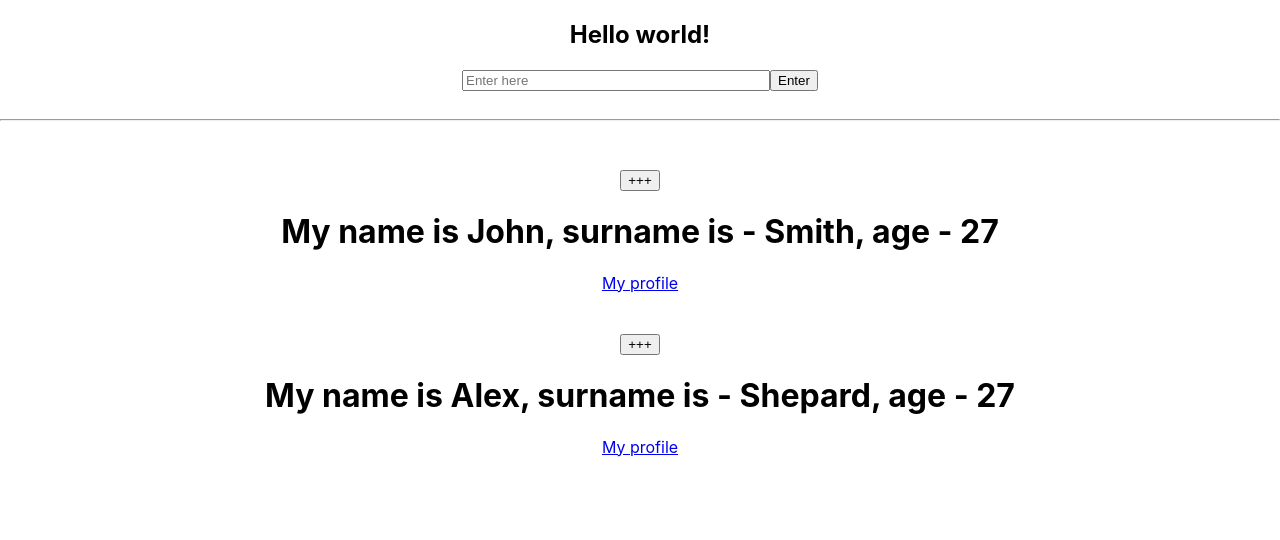
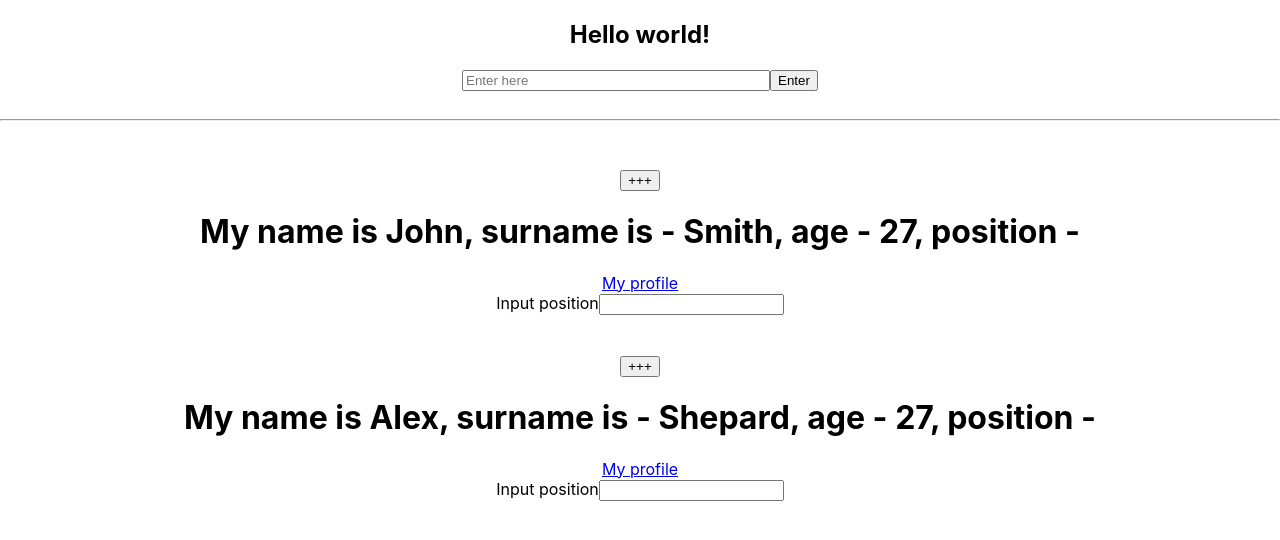
Before and after one commit to Khandohii/react-application-june2023, a React (Create React App) app in the folder my-app/: page / in a window 1280 px wide. Shown: the top 540 px of the page. Built offline with nearby package versions, Linux system fonts and the light colour scheme.

Commit message:
Lesson 132 - Events in React

```diff
--- a/my-app/src/App.js
+++ b/my-app/src/App.js
@@ -47,6 +47,7 @@
     this.state = {
       years: 27,
       text: '+++',
+      position: '',
     }
   }
 
@@ -56,16 +57,33 @@
     }))
   }
 
+  commitInputChanges = (e, color) => {
+    console.log(color);
+    this.setState({
+      position: e.target.value,
+    })
+  }
+
   render() {
     const {name, surname, link} = this.props;
+    const {position, years} = this.state;
+
+    console.log(this);
     return (
       <div>
         <br />
         <br />
 
         <button onClick={this.nextYear}>{this.state.text}</button>
-        <h1>My name is {name}, surname is - {surname}, age - {this.state.years}</h1>
+        <h1>My name is {name}, surname is - {surname},
+            age - {years},
+            position - {position}</h1>
         <a href={link}>My profile</a>
+
+        <form>
+          <span>Input position</span>
+          <input type="text" onChange={(e) => this.commitInputChanges(e, 'yellow')} />
+        </form>
 
       </div>
     )
```
